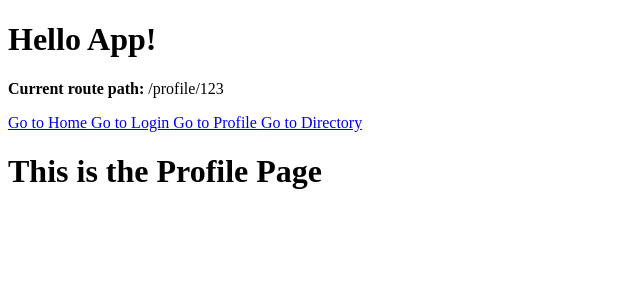
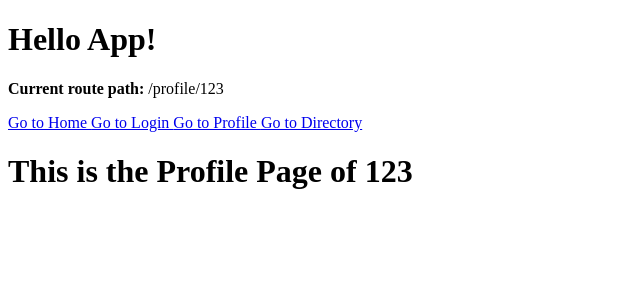
Before and after one commit to KeremBTR/vue-nest-tools-lab, a Vue app in the folder apps/web/: page /profile/123 in a window 1280 px wide. Shown: the top 300 px of the page, without its empty margins (0-640 px from the left). Built offline with nearby package versions, Linux system fonts and the light colour scheme; the HTML template or start-up script is replaced by a standard one.

Commit message:
feat(web/PageProfile): page header now shows the id of the profile from the url

```diff
--- a/apps/web/src/pages/PageProfile.vue
+++ b/apps/web/src/pages/PageProfile.vue
@@ -1,7 +1,7 @@
 <script setup lang="ts"></script>
 
 <template>
-  <h1>This is the Profile Page</h1>
+  <h1>This is the Profile Page of {{ $route.params.id }}</h1>
 </template>
 
 <style scoped></style>
```
